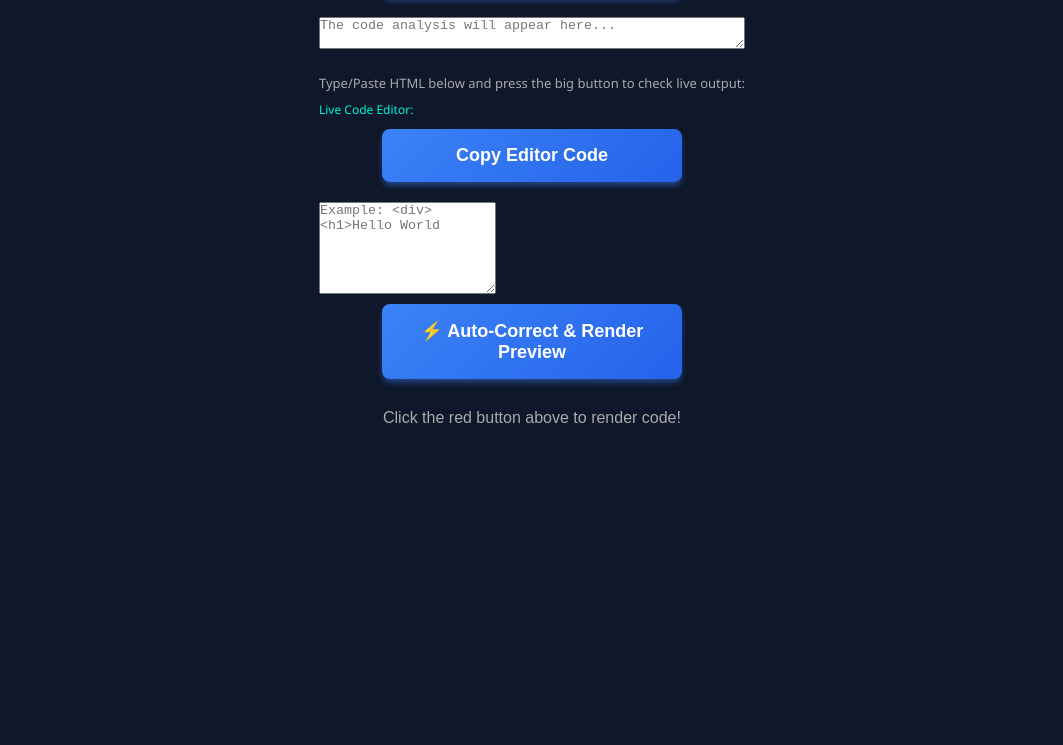
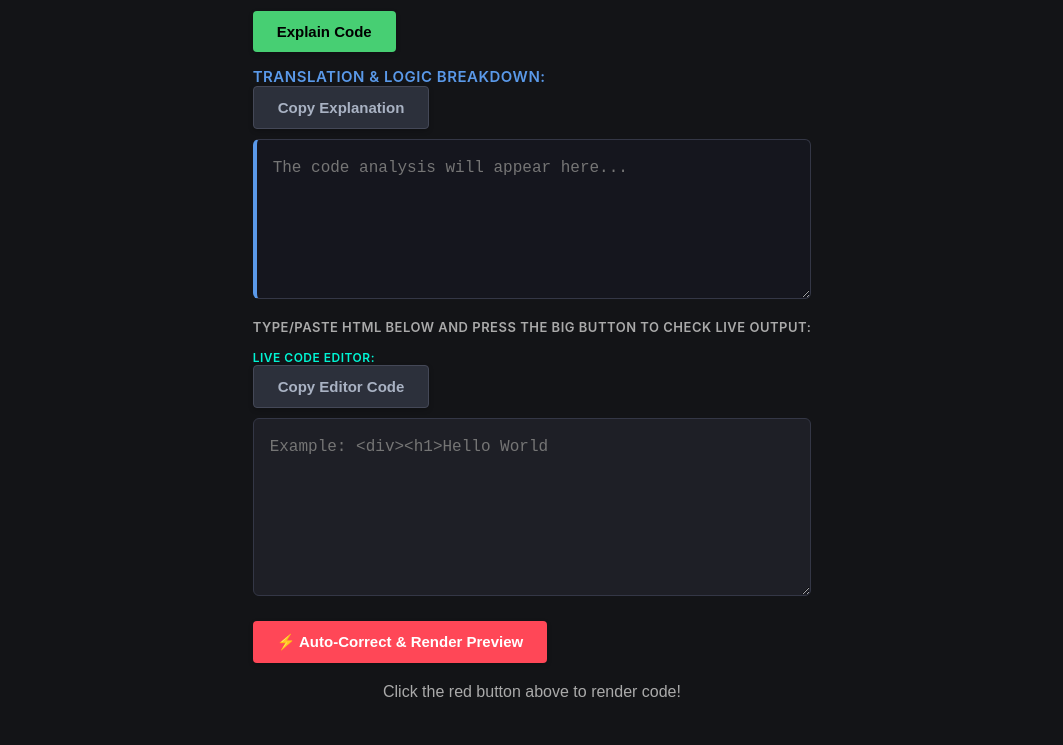
Before and after one commit to codebot-aistudios/code-bot, a plain HTML site: page index.html in a window 1280 px wide. Shown: the part 1198-1943 px from the top of the page, without its empty margins (108-1171 px from the left). Before the commit the page ends 1685 px from the top, so only its background shows below. Drawn offline with Linux system fonts and the light colour scheme.

Commit message:
Update style.css

```diff
--- a/style.css
+++ b/style.css
@@ -1,3 +1,4 @@
+/* 1. Global Reset & Codepen Dark Theme Background */
 * {
     box-sizing: border-box;
     margin: 0;
@@ -5,61 +6,129 @@
 }
 
 body {
-    font-family: 'Segoe UI', Tahoma, Geneva, Verdana, sans-serif;
-    background-color: #0f172a;
-    color: #f8fafc;
+    font-family: -apple-system, BlinkMacSystemFont, "Segoe UI", Roboto, Helvetica, Arial, sans-serif;
+    background-color: #131417; /* Exact CodePen Dark Editor Background */
+    color: #FFFFFF;
     min-height: 100vh;
     display: flex;
     flex-direction: column;
     align-items: center;
-    padding: 20px;
+    padding: 24px;
+    width: 100%;
 }
 
+/* 2. Top Professional CodeBot Banner */
 .header-banner {
     width: 100%;
-    max-width: 800px;
-    background: linear-gradient(135deg, #1e40af, #3b82f6);
-    color: white;
+    max-width: 1000px;
+    background-color: #1f2229; /* CodePen panel color */
+    color: #5A99E9; /* Premium CodePen Blue */
     text-align: center;
-    padding: 20px;
-    font-size: 32px;
-    font-weight: 800;
-    border-radius: 12px;
+    padding: 18px;
+    font-size: 28px;
+    font-weight: 700;
+    border-radius: 6px;
     margin-bottom: 30px;
-    box-shadow: 0 10px 15px -3px rgba(0, 0, 0, 0.3);
-    letter-spacing: 1px;
-    display: block;
+    border: 1px solid #2c303b;
+    box-shadow: 0 4px 12px rgba(0, 0, 0, 0.4);
 }
 
+/* 3. Layout: Removing Boxed Sections to make everything flow openly */
+.main-container, .mobile-device, .mobile-screen {
+    width: 100%;
+    max-width: 1000px;
+    display: flex;
+    flex-direction: column;
+    gap: 20px;
+    background: none !important; /* Removes any background boxes */
+    border: none !important;     /* Removes any outer borders */
+    box-shadow: none !important;  /* Removes outer shadows */
+    padding: 0 !important;
+}
+
+/* 4. Navigation/Tab Buttons Group (AI Gen, Mic Mode, etc.) */
+.tabs-container, .nav, .menu {
+    display: flex;
+    flex-wrap: wrap;
+    gap: 12px;
+    justify-content: flex-start;
+    width: 100%;
+    margin-bottom: 15px;
+}
+
+/* 5. CodePen Style Premium Buttons */
 button {
-    background: linear-gradient(135deg, #3b82f6, #2563eb);
-    color: white;
-    font-size: 18px;
-    padding: 16px 32px;
+    background-color: #47cf73; /* CodePen Signature Green for primary actions */
+    color: #000000;
+    font-size: 15px;
+    padding: 12px 24px;
     border: none;
-    border-radius: 8px;
+    border-radius: 4px;
     cursor: pointer;
-    font-weight: bold;
-    width: 100%;
-    max-width: 300px;
-    margin: 10px auto;
-    display: block;
-    box-shadow: 0 4px 6px -1px rgba(59, 130, 246, 0.5);
-    transition: all 0.2s ease-in-out;
+    font-weight: 600;
+    width: auto;
+    min-width: 140px;
+    display: inline-block;
+    transition: background-color 0.15s ease;
+    box-shadow: 0 2px 5px rgba(0,0,0,0.2);
+}
+
+/* Specific styling for secondary buttons like Copy, Explainer, Live Preview */
+button:not(:first-of-type), [class*="copy"], [class*="preview"], [class*="explain"] {
+    background-color: #2c303b; /* CodePen Secondary Button Dark Grey */
+    color: #A9B2C3;
+    border: 1px solid #444857;
 }
 
 button:hover {
-    background: linear-gradient(135deg, #2563eb, #1d4ed8);
-    transform: translateY(-2px);
-    box-shadow: 0 6px 12px -2px rgba(59, 130, 246, 0.6);
+    background-color: #248f44; /* Darker Green on hover */
+    color: #FFFFFF;
 }
 
-button:active {
-    transform: translateY(0);
+button:not(:first-of-type):hover, [class*="copy"]:hover, [class*="preview"]:hover, [class*="explain"]:hover {
+    background-color: #444857;
+    color: #FFFFFF;
+    border-color: #5A99E9;
 }
 
-.main-container, .box-header, .result-box, .mobile-device, .mobile-screen {
+/* 6. CodePen Style Large Textareas and Inputs */
+textarea, input[type="text"], .result-box {
+    width: 100% !important;
+    min-height: 160px; /* Big boxes for comfortable typing */
+    background-color: #1e1f26; /* CodePen Editor Box Color */
+    color: #f8f8f2; /* Crisp Text Color */
+    border: 1px solid #343746;
+    border-radius: 6px;
+    padding: 16px;
+    font-family: 'Inconsolata', 'Courier New', Courier, monospace; /* Coding Font */
+    font-size: 16px;
+    line-height: 1.5;
+    margin: 10px 0 20px 0;
+    display: block;
+    resize: vertical;
+}
+
+/* Highlight boxes when active/focused */
+textarea:focus, input[type="text"]:focus {
+    border-color: #5A99E9; /* Blue focus border */
+    outline: none;
+    background-color: #22242d;
+}
+
+/* 7. Clean Labels & Typography Placement */
+p, label, span, h2, h3 {
+    font-size: 15px;
+    color: #5A99E9; /* CodePen Accent Blue for Headings/Labels */
+    font-weight: 600;
+    margin-top: 15px;
+    display: block;
     width: 100%;
-    max-width: 800px;
-    margin: 0 auto 20px auto;
-                                     }
+    text-align: left;
+    text-transform: uppercase;
+    letter-spacing: 0.5px;
+}
+
+.result-box {
+    background-color: #15161e;
+    border-left: 4px solid #5A99E9; /* Highlight bar for outputs */
+    }
```
